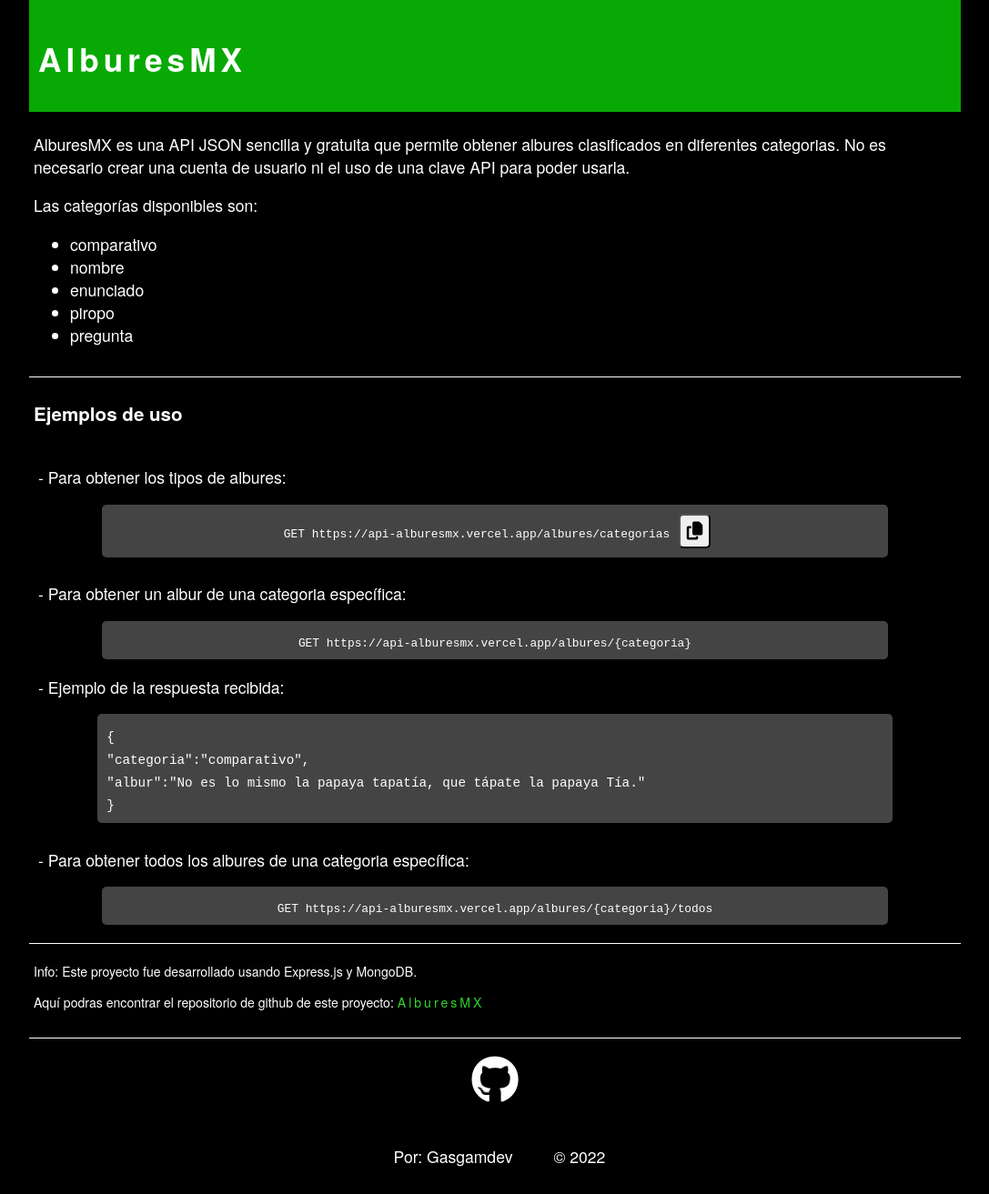
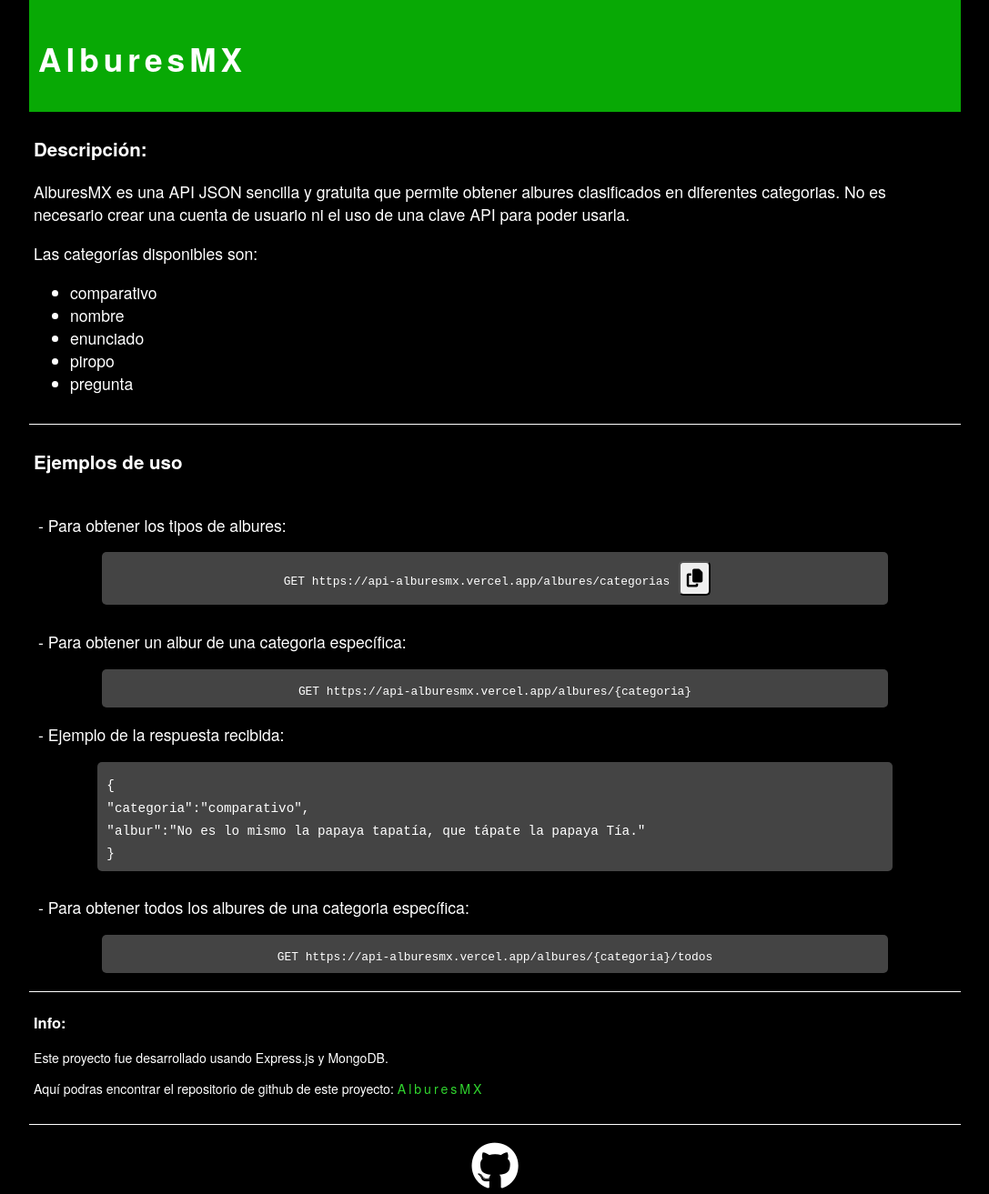
Before and after one commit to devjsv/api-alburesmx, a website: page public/index.html in a window 1280 px wide. Shown: the top 1313 px of the page at 91% size, without its empty margins (96-1183 px from the left). Drawn offline with Linux system fonts and the light colour scheme.

Commit message:
en heroku

```diff
--- a/public/index.html
+++ b/public/index.html
@@ -17,6 +17,7 @@
             <h1><a id="titulo"  href="/">AlburesMX</a></h1>  <!--"https://api-albures-2.vercel.app"-->
         </div>
         <section>
+            <h3>Descripción:</h3>
             <p>
                 AlburesMX es una API JSON sencilla y gratuita que permite obtener albures clasificados en diferentes categorias.
                 No es necesario crear una cuenta de usuario ni el uso de una clave API para poder usarla.
@@ -61,7 +62,8 @@
                 </div>
         </section>
         <section id="info">
-            <p> Info: Este proyecto fue desarrollado usando Express.js y MongoDB.</p>
+            <h3>Info:</h3>
+            <p> Este proyecto fue desarrollado usando Express.js y MongoDB.</p>
             <p> Aquí podras encontrar el repositorio de github de este proyecto:
                 <a rel="noreferrer" href="https://github.com/jamon28/api_alburesmx" target="_blank">AlburesMX</a> </p>
         </section>
@@ -70,7 +72,7 @@
             <div class="footer_div_social">
                 <div>
                     <a rel="noreferrer" href="https://github.com/gasgam"
-                    title="Repositorio github del autor" target="_blank" ><i class="fab fa-github repositorio"/></i></a>
+                    title="Repositorio github del autor" target="_blank" ><i class="fab fa-github repositorio"></i></a>
                 </div>
             </div>
             <div class="footer_div_autor">
```
